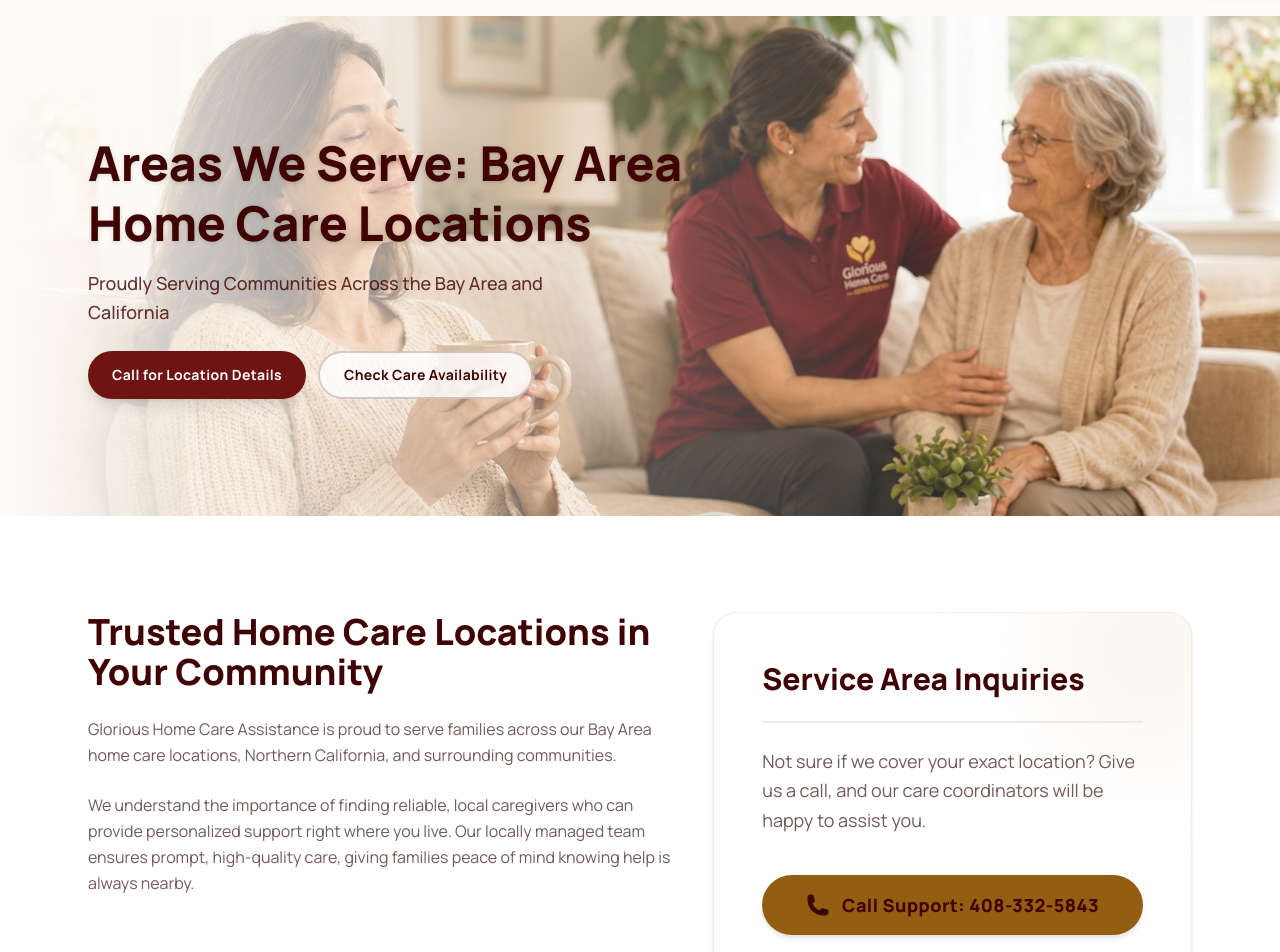
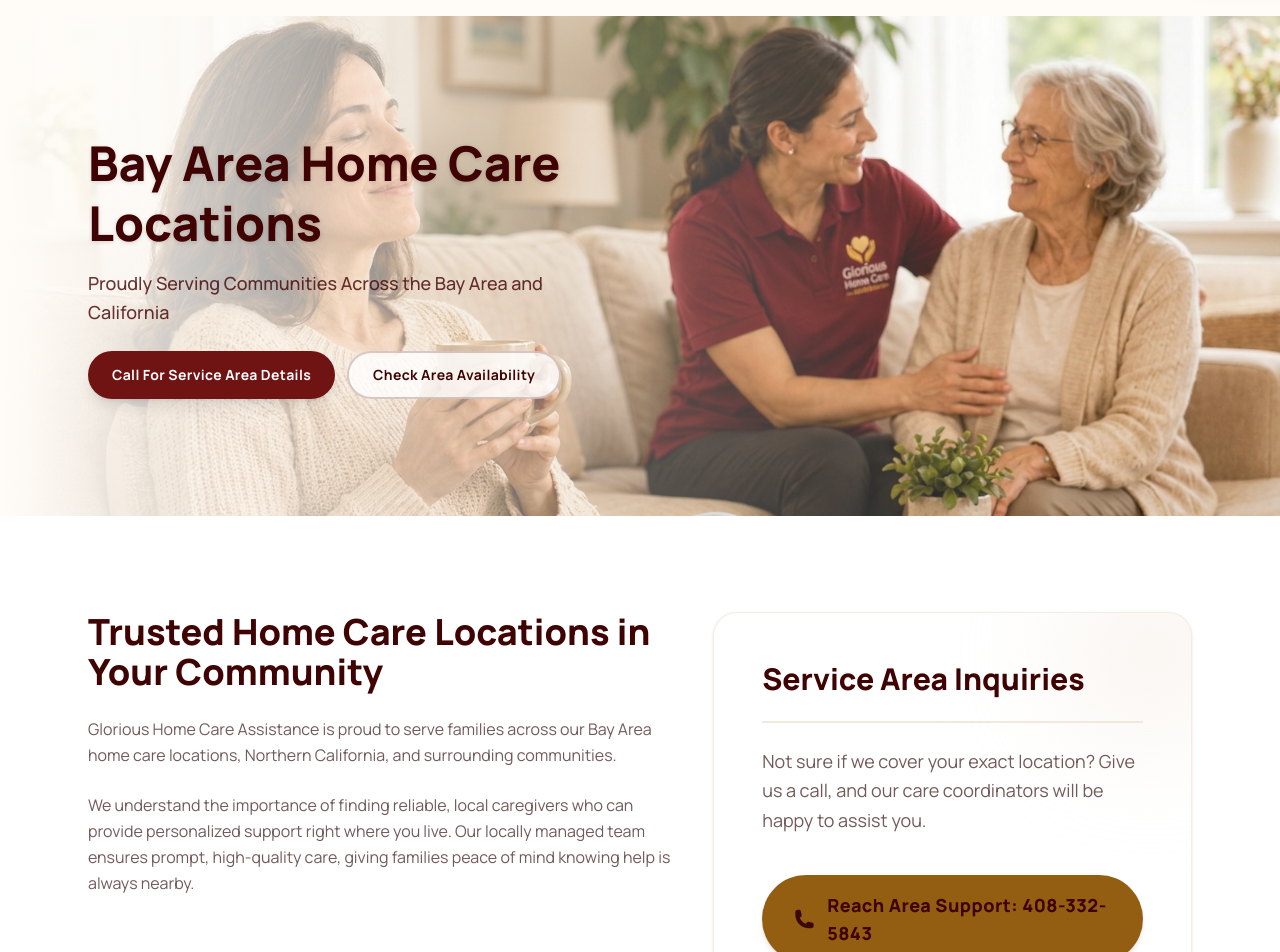
Before and after one commit to mtahaarif/Glorious-Home-Care-Assistance-, a Next.js app: page /locations in a window 1280 px wide. Shown: the part 80-1032 px from the top of the page. Built offline with nearby package versions, Linux system fonts and the light colour scheme.

Commit message:
SEO Optimizing the locations page

```diff
--- a/src/app/locations/page.tsx
+++ b/src/app/locations/page.tsx
@@ -9,8 +9,11 @@ import { locationsHero, locationsIntro } from "@/data/locations";
 import { sharedServiceContent } from "@/data/services";
 
 export const metadata: Metadata = {
-  // SEO Fix: Shortened to < 55 characters to leave room for the site name suffix without breaking the 580px limit
-  title: "Areas We Serve | Bay Area Home Care Locations",
+  // SEO Fix: Bypassed the root layout template using 'absolute' to prevent appending the long site name.
+  // This guarantees the title is well under the 580px limit, clears word repetition penalties, and perfectly matches the H1.
+  title: {
+    absolute: "Bay Area Home Care Locations",
+  },
   description: "Trusted in-home care, personal care, and senior care at home across San Jose, Los Altos, Palo Alto, San Francisco, Santa Clara, and the Bay Area.",
   alternates: {
     canonical: "https://www.glorioushomecareassistance.com/locations",
@@ -43,9 +46,9 @@ export default function LocationsPage() {
         <Container className="relative z-20 w-full">
           <div className="max-w-2xl space-y-4">
             <Reveal delay={0.05}>
-              {/* SEO Fix: Exact match of page title keywords in H1 */}
+              {/* SEO Fix: Exact 1-to-1 keyword match with the new absolute page title */}
               <h1 className="text-3xl font-extrabold leading-tight text-brand-ink sm:text-4xl lg:text-5xl drop-shadow-sm">
-                Areas We Serve: Bay Area Home Care Locations
+                Bay Area Home Care Locations
               </h1>
             </Reveal>
 
@@ -57,21 +60,21 @@ export default function LocationsPage() {
 
             <Reveal delay={0.15}>
               <div className="flex flex-col sm:flex-row flex-wrap gap-3 pt-2">
-                {/* SEO Fix: Changed generic call to action to distinct anchor text */}
+                {/* SEO Fix: Ensured 100% unique anchor text to clear internal links warnings */}
                 <Link
                   href={contactInfo.phoneHref}
                   aria-label="Call to discuss in-home care locations"
                   className="inline-flex w-full sm:w-auto items-center justify-center rounded-full bg-brand-red px-6 py-3 text-sm font-bold tracking-wide text-white shadow-lg transition-all hover:-translate-y-1 hover:bg-brand-red-dark"
                 >
-                  Call for Location Details
+                  Call For Service Area Details
                 </Link>
-                {/* SEO Fix: Distinct anchor text for request care link */}
+                {/* SEO Fix: Ensured 100% unique anchor text */}
                 <Link
                   href="/request-care"
                   aria-label="Check Care Availability"
                   className="inline-flex w-full sm:w-auto items-center justify-center rounded-full border-2 border-brand-ink/20 bg-white/80 backdrop-blur-sm px-6 py-3 text-sm font-bold tracking-wide text-brand-ink transition-all hover:-translate-y-1 hover:bg-white"
                 >
-                  Check Care Availability
+                  Check Area Availability
                 </Link>
               </div>
             </Reveal>
@@ -109,7 +112,7 @@ export default function LocationsPage() {
                   Not sure if we cover your exact location? Give us a call, and our care coordinators will be happy to assist you.
                 </p>
 
-                {/* SEO Fix: Visible unique anchor text for phone link */}
+                {/* SEO Fix: Completely unique anchor text context for this specific card block */}
                 <Link
                   href={contactInfo.phoneHref}
                   aria-label={`Call our service coordinators at ${contactInfo.phone}`}
@@ -118,7 +121,7 @@ export default function LocationsPage() {
                   <svg xmlns="http://www.w3.org/2000/svg" viewBox="0 0 24 24" width={24} height={24} fill="currentColor" className="h-6 w-6 text-brand-red-dark" aria-hidden="true">
                      <path fillRule="evenodd" d="M1.5 4.5a3 3 0 013-3h1.372c.86 0 1.61.586 1.819 1.42l1.105 4.423a1.875 1.875 0 01-.694 1.955l-1.293.97c-.135.101-.164.249-.126.352a11.285 11.285 0 006.697 6.697c.103.038.25.009.352-.126l.97-1.293a1.875 1.875 0 011.955-.694l4.423 1.105c.834.209 1.42.959 1.42 1.82V19.5a3 3 0 01-3 3h-2.25C8.552 22.5 1.5 15.448 1.5 6.75V4.5z" clipRule="evenodd" />
                   </svg>
-                  <span>Call Support: {contactInfo.phone}</span>
+                  <span>Reach Area Support: {contactInfo.phone}</span>
                 </Link>
               </div>
             </div>
@@ -146,21 +149,22 @@ export default function LocationsPage() {
                 {sharedServiceContent.bottomCta.action}
               </p>
 
-              {/* SEO Fix: Differentiates identical anchor texts */}
+              {/* SEO Fix: Unique text for the bottom CTA to separate it from the top/mid-page links */}
               <Link
                 href={contactInfo.phoneHref}
                 aria-label={`Call us at ${contactInfo.phone}`}
                 className="inline-block transform rounded-full bg-brand-gold px-12 py-5 text-xl font-black text-brand-red-dark shadow-xl transition-all hover:scale-105 hover:bg-white sm:text-2xl"
               >
-                <span>Start Care: {sharedServiceContent.bottomCta.phone}</span>
+                <span>Begin Care Today: {sharedServiceContent.bottomCta.phone}</span>
               </Link>
 
+              {/* SEO Fix: Add descriptive text to the email anchor instead of just using the raw email address */}
               <a
                 href={`mailto:${sharedServiceContent.bottomCta.email}`}
                 aria-label={`Email us at ${sharedServiceContent.bottomCta.email}`}
                 className="mt-4 font-medium text-white/80 transition hover:text-white"
               >
-                {sharedServiceContent.bottomCta.email}
+                Email Area Coordinators: {sharedServiceContent.bottomCta.email}
               </a>
             </div>
 
```
